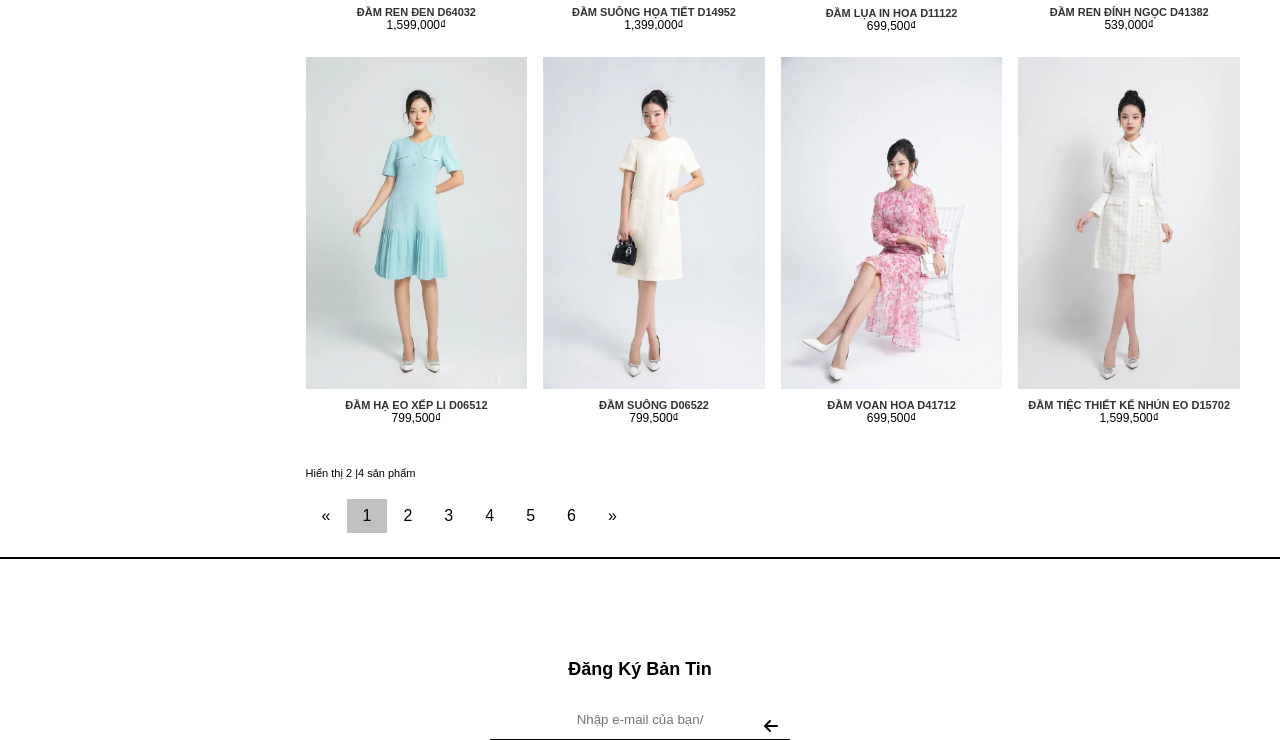
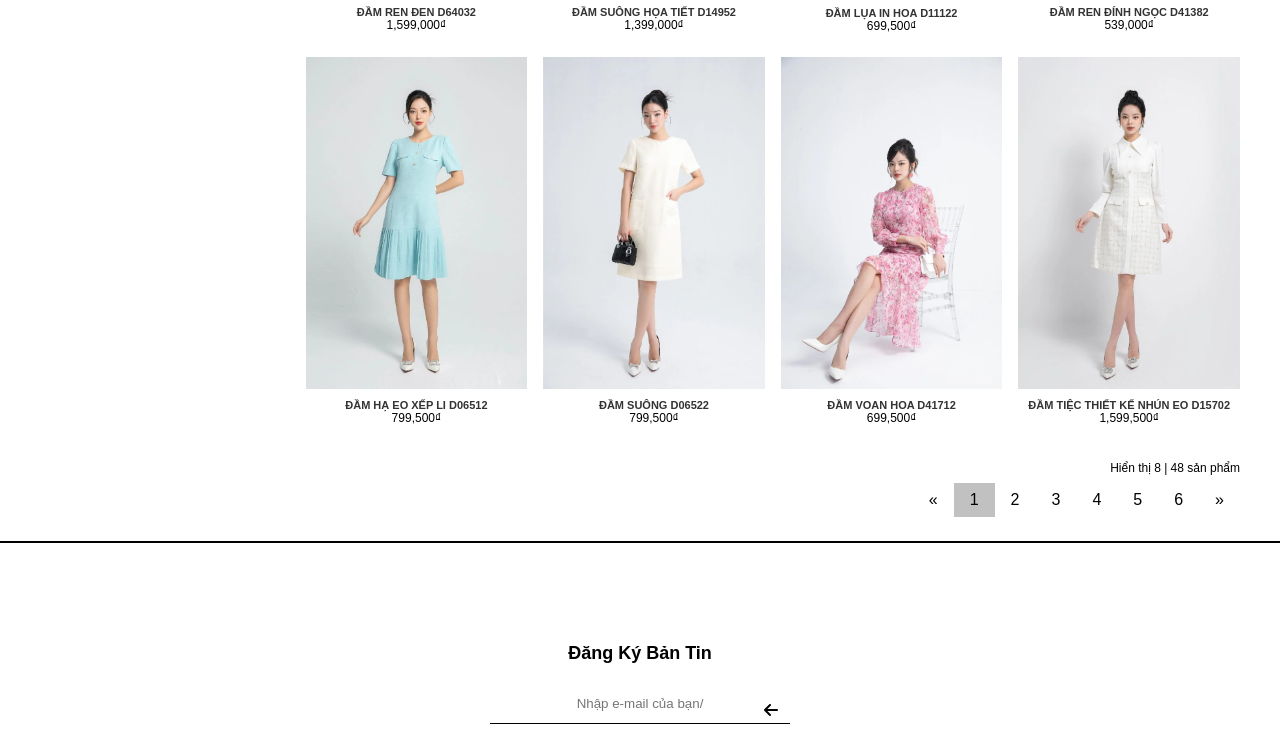
Before and after one commit to Thuyydungz/thietkethoitrang.github.com, a plain HTML site: page index.html in a window 1280 px wide. Shown: the part 1446-2186 px from the top of the page. Drawn offline with Linux system fonts and the light colour scheme; a script that the page names is missing.

Commit message:
update pagination

```diff
--- a/index.html
+++ b/index.html
@@ -241,13 +241,11 @@
                             <p>1,599,500₫</p>
                         </div>
                     </div>
-                    <div class="cartegory-right-bottom row">
-                        <div class="cartegory-right-bottom-item">
-                            <p>Hiển thị 2 <span>|</span>4 sản phẩm
+                    <div class="cartegory-right-bottom-item pagination-container">
+                        <div class="pagination-title">
+                            <p>Hiển thị 8 <span> | </span>48 sản phẩm</p>
                         </div>
-                        </p>
-                    </div>
-                    <div class="cartegory-right-bottom-item pagination">
+                        <div class="pagination">
                             <a href="#">&laquo;</a>
                             <a href="#" class="active">1</a>
                             <a href="#">2</a>
@@ -256,6 +254,7 @@
                             <a href="#">5</a>
                             <a href="#">6</a>
                             <a href="#">&raquo;</a>
+                        </div>
                     </div>
                 </div>
             </div>
--- a/scripts/slider.js
+++ b/scripts/slider.js
@@ -19,6 +19,7 @@ function sliderRun(){
     dotItem[index].classList.add("active")
     index++
 }
+
 sliderContainer.addEventListener("mouseover",function(){
     clearInterval(timer)
 })
--- a/styles/pagination.css
+++ b/styles/pagination.css
@@ -1,6 +1,18 @@
+.pagination-container {
+  display: flex;
+  flex-direction: column;
+  align-items: flex-end;
+  width: 100%;
+  padding: 24px 0;
+}
+
+.pagination-title {
+  font-size: 12px;
+  padding-bottom: 8px;
+}
+
 .pagination {
   display: inline-block;
-  padding-bottom: 24px;
 }
 
 .pagination a {
```
Lines whose indentation alone changed are shown as unchanged.
